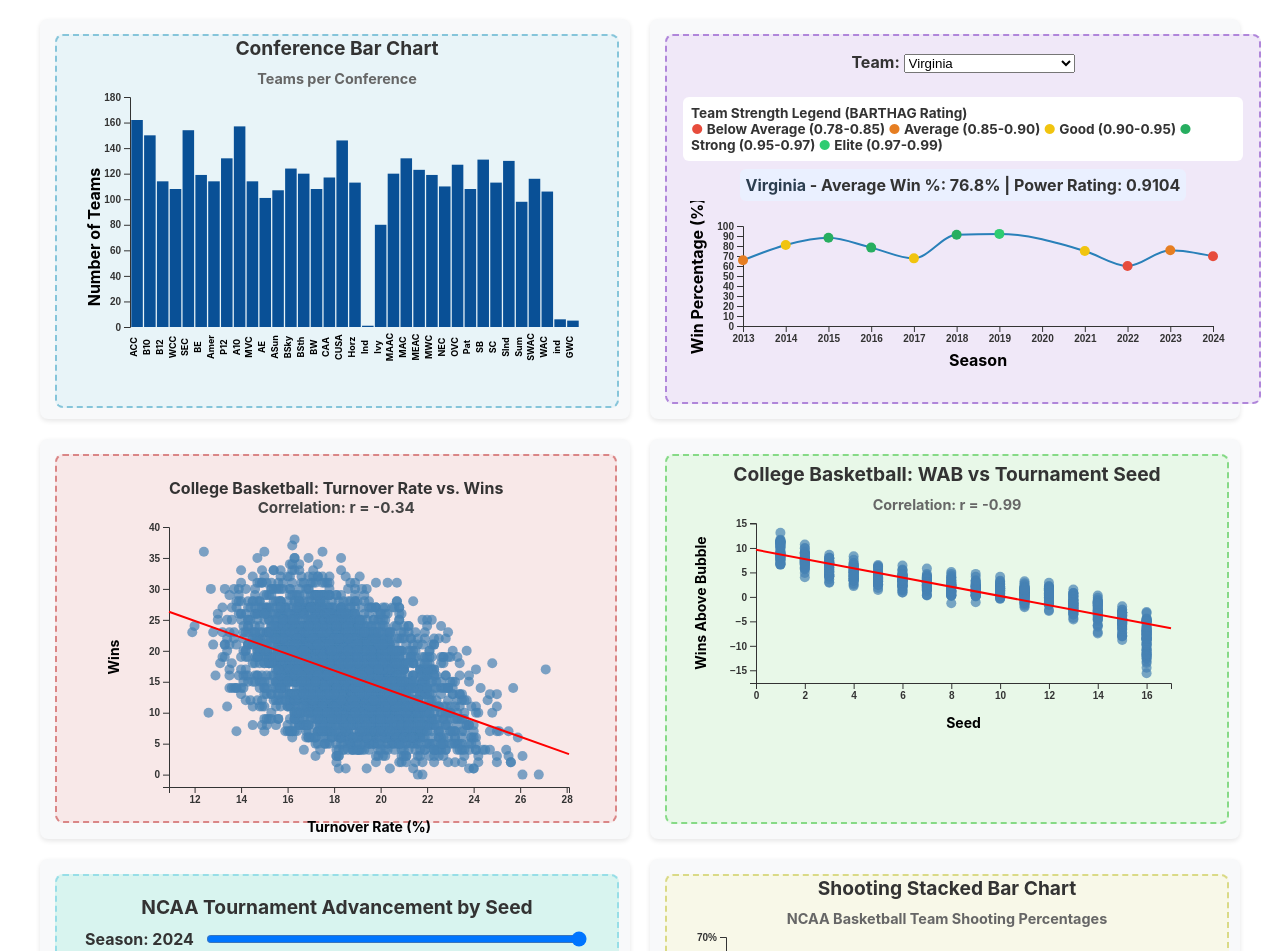
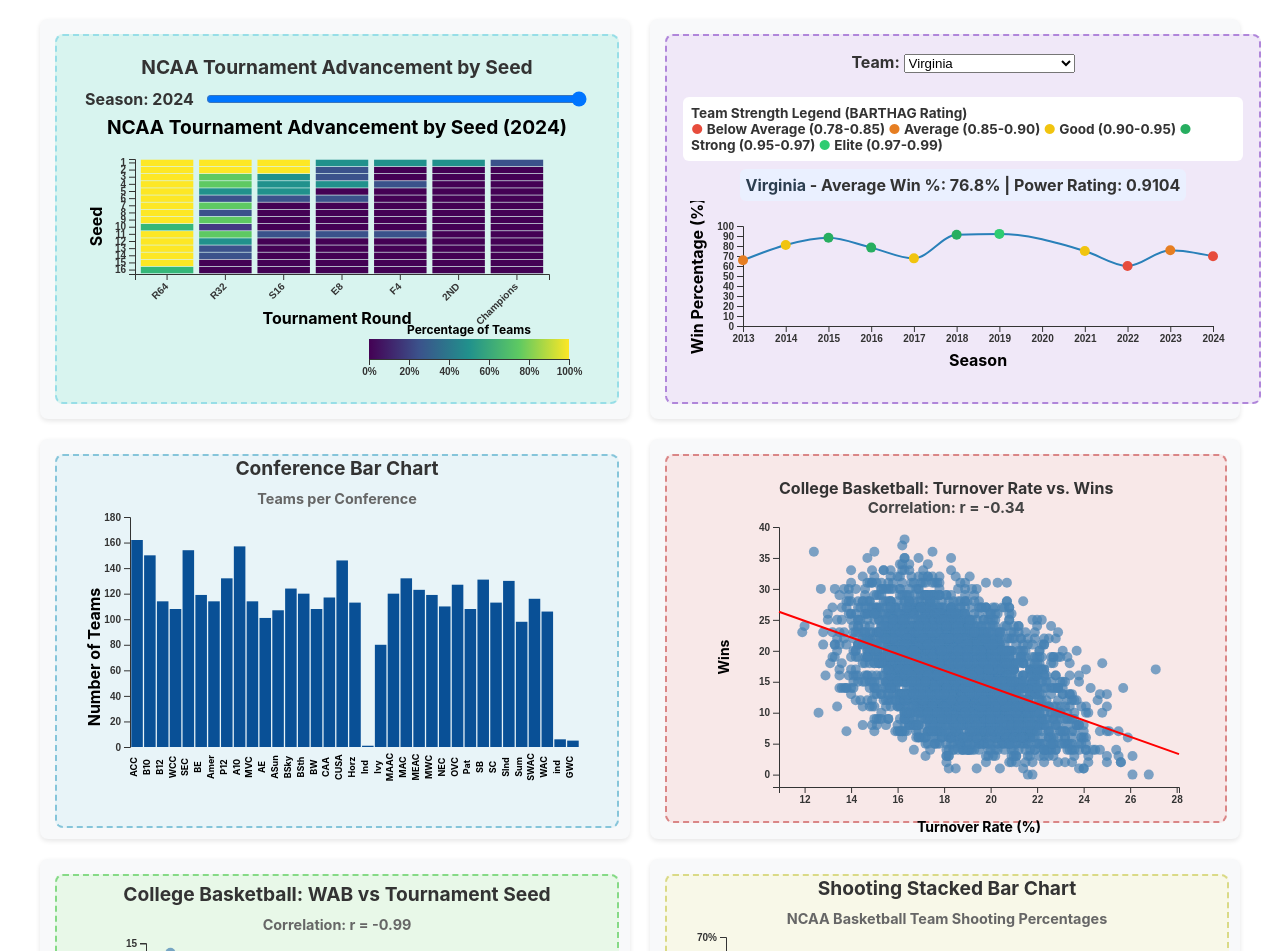
Before and after one commit to Bqa17/cs450-Project, a React (Create React App) app in the folder data-project/: page / in a window 1280 px wide. Shown: the part 81-1032 px from the top of the page. Built offline with nearby package versions, Linux system fonts and the light colour scheme; the HTML template or start-up script is replaced by a standard one.

Commit message:
fixed stuff

```diff
--- a/data-project/src/App.js
+++ b/data-project/src/App.js
@@ -53,20 +53,20 @@ class App extends Component {
       <div className="dashboard">
         <h1>College Basketball Data Dashboard</h1>
         <div className="dashboard-grid">
-          <div className="dashboard-item">
-            <ConferenceBarChart data={data} />
+        <div className="dashboard-item">
+            <PostseasonHeatmap data={data} />
           </div>
           <div className="dashboard-item">
             <WinsLineGraph data={data} />
+          </div>
+          <div className="dashboard-item">
+            <ConferenceBarChart data={data} />
           </div>
           <div className="dashboard-item">
             <TurnoverScatterplot data={data} />
           </div>
           <div className="dashboard-item">
             <SeedScatterplot data={data} />
-          </div>
-          <div className="dashboard-item">
-            <PostseasonHeatmap data={data} />
           </div>
           <div className="dashboard-item">
             <ShootingStackedBar data={data} />
```
